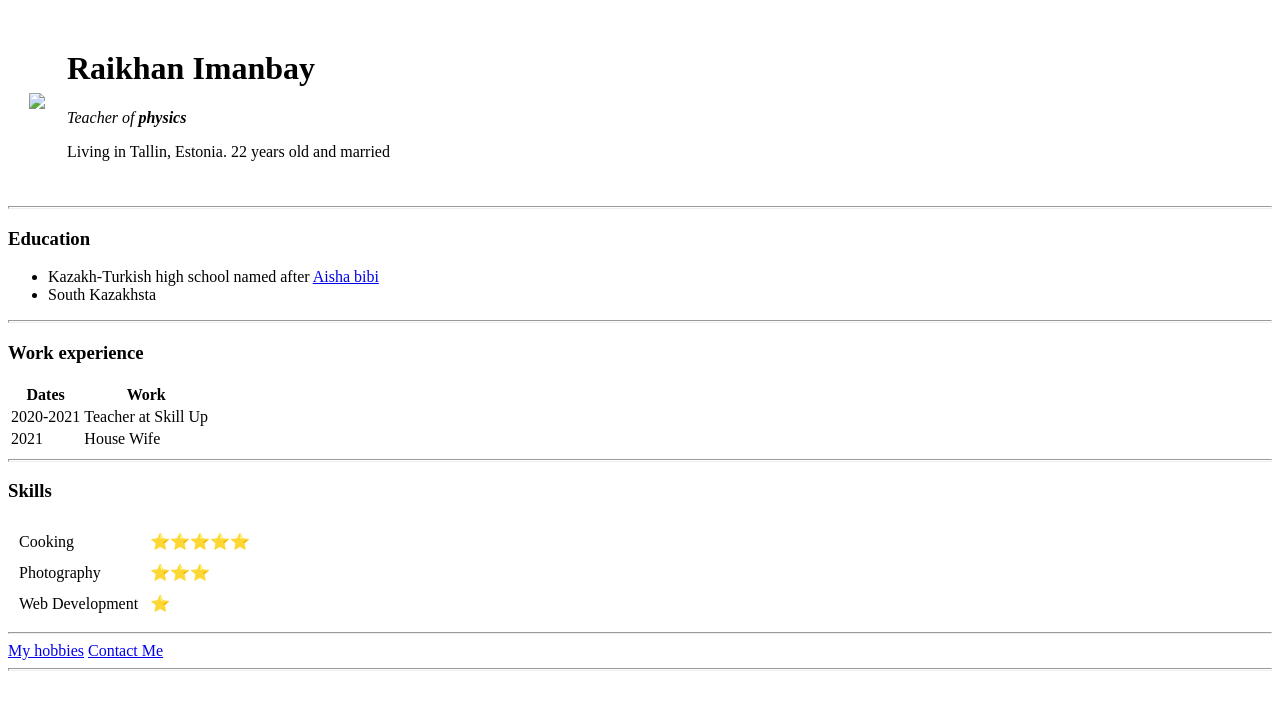
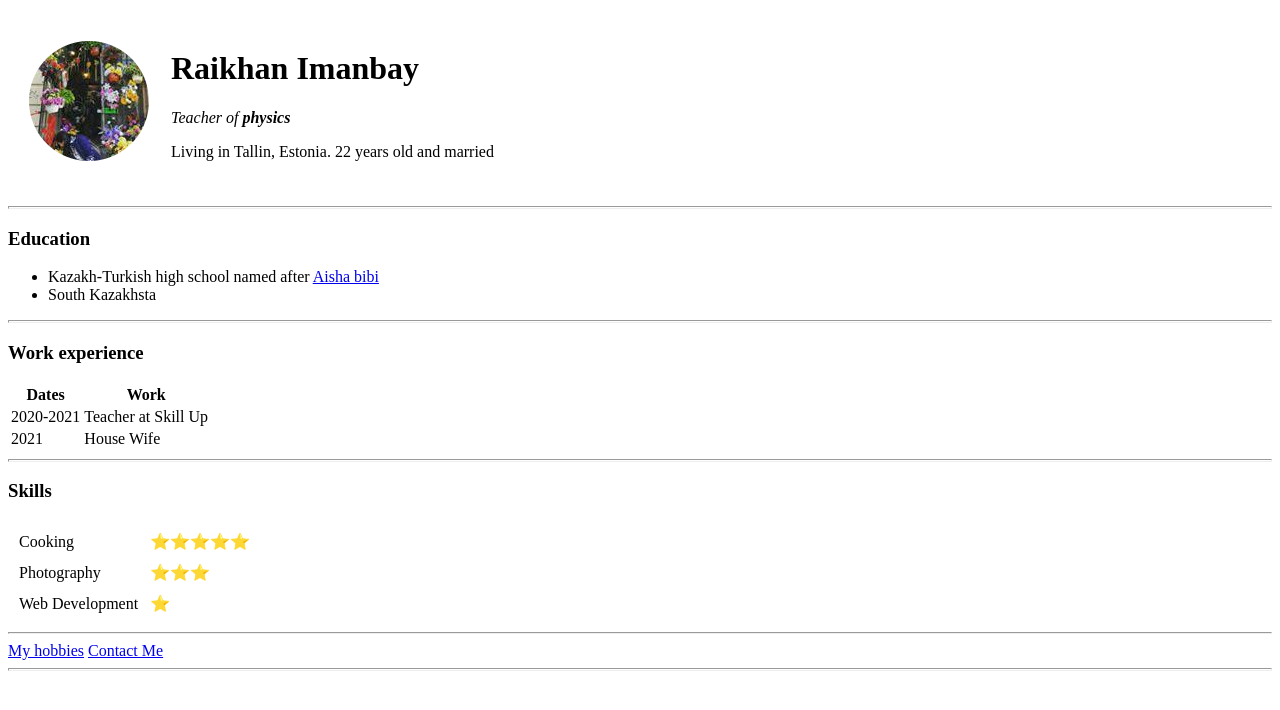
Before and after one commit to RaikhanImanbay/simple-cv, a plain HTML site: page index.html in a window 1280 px wide. Drawn offline with Linux system fonts and the light colour scheme.

Commit message:
Update index.html

```diff
--- a/index.html
+++ b/index.html
@@ -9,7 +9,7 @@
   <table cellspacing="20">
     <tr>
       <td>
-        <img src="images/download-modified.png" />
+        <img src="download-modified.png" />
       </td>
       <td>
         <h1>Raikhan Imanbay</h1>
```
